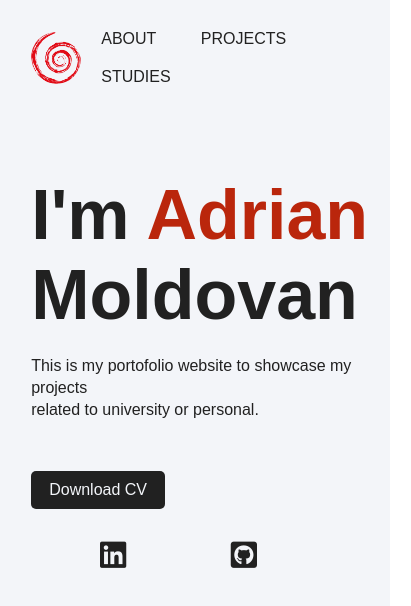
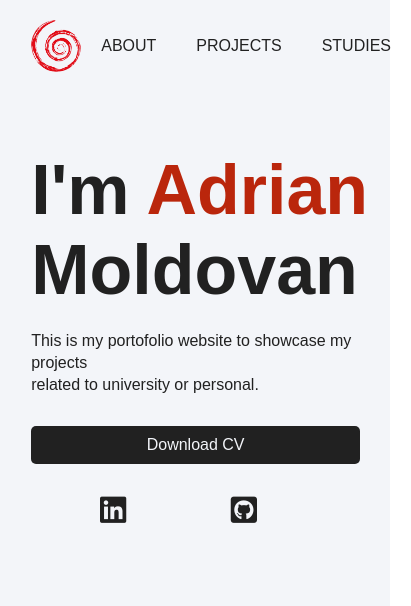
Before and after one commit to moldovanadrian03/Portofolio-Website, a plain HTML site: page index.html in a window 390 px wide. Shown: the whole page, 411 px wide, since content can reach past the window. Drawn offline with Linux system fonts and the light colour scheme.

Commit message:
Updated the .html files and style.css file
Updated the media query and added meta on every .html file

```diff
--- a/style.css
+++ b/style.css
@@ -1,8 +1,20 @@
+
 @media (max-width: 750px){
+    ul{
+        display: flex;
+        size-adjust: auto;
+    }
     .back-img{
         display: none;
     }
+    div.info > a{
+        display: flex;
+        justify-content: center;
+        margin-right: 30px;
+    }
+
 }
+
 *{
     margin: 0;
     padding: 0;
```
Also changed, not shown: about.html (+2 -0 lines), projects.html (+2 -0 lines), studies.html (+2 -0 lines).
